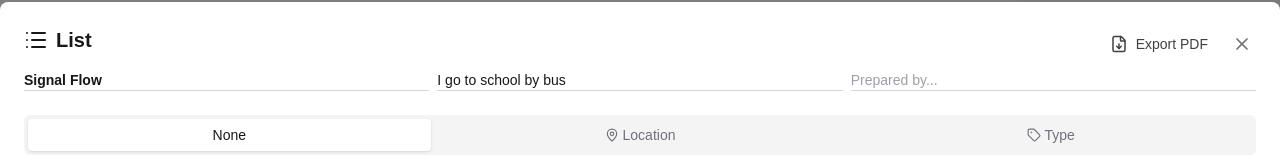
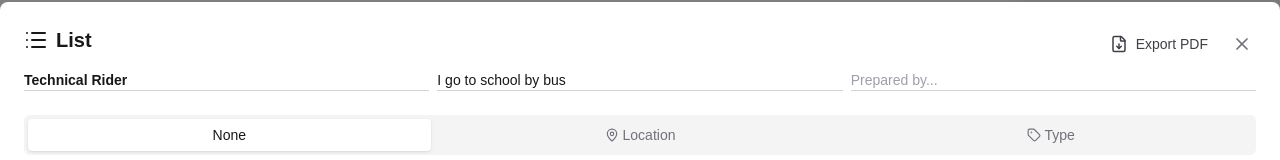
Before and after one commit to mageeagle/stage-diagram, a Next.js app: page / in a window 1280 px wide. Both pictures are taken after a click on the button 737 px from the left and 35 px from the top of the page. Shown: the part 284-444 px from the top of the page. Built offline with nearby package versions, Linux system fonts and the light colour scheme.

Commit message:
Fix Rider List Header

```diff
--- a/src/components/diagram/NodeListModal.tsx
+++ b/src/components/diagram/NodeListModal.tsx
@@ -18,9 +18,9 @@ export const NodeListModal = ({ isOpen, onClose }: NodeListModalProps) => {
   const [groupBy, setGroupBy] = useState<GroupByMode>("none");
   const [showDetails, setShowDetails] = useState(true);
 
-   const title = useStore(s => s.canvasTitle);
-   const subtitle = useStore(s => s.canvasSubtitle);
-   const preparedBy = useStore(s => s.canvasPreparedBy);
+   const title = useStore(s => s.riderListTitle);
+   const subtitle = useStore(s => s.riderListSubtitle);
+   const preparedBy = useStore(s => s.riderListPreparedBy);
   const nodes = useStore(s => s.nodes);
   const edges = useStore(s => s.edges);
 
--- a/src/components/diagram/node-list-modal/NodeListHeader.tsx
+++ b/src/components/diagram/node-list-modal/NodeListHeader.tsx
@@ -9,9 +9,9 @@ export const NodeListHeader = ({
   subtitle,
   preparedBy,
 }: NodeListHeaderProps) => {
-   const updateTitle = useStore((s) => s.updateCanvasTitle);
-   const updateSubtitle = useStore((s) => s.updateCanvasSubtitle);
-   const updatePreparedBy = useStore((s) => s.updateCanvasPreparedBy);
+   const updateTitle = useStore((s) => s.updateRiderListTitle);
+   const updateSubtitle = useStore((s) => s.updateRiderListSubtitle);
+   const updatePreparedBy = useStore((s) => s.updateRiderListPreparedBy);
   return (
     <div className=" p-6 pb-4">
       <div className="flex items-center justify-between">
```
